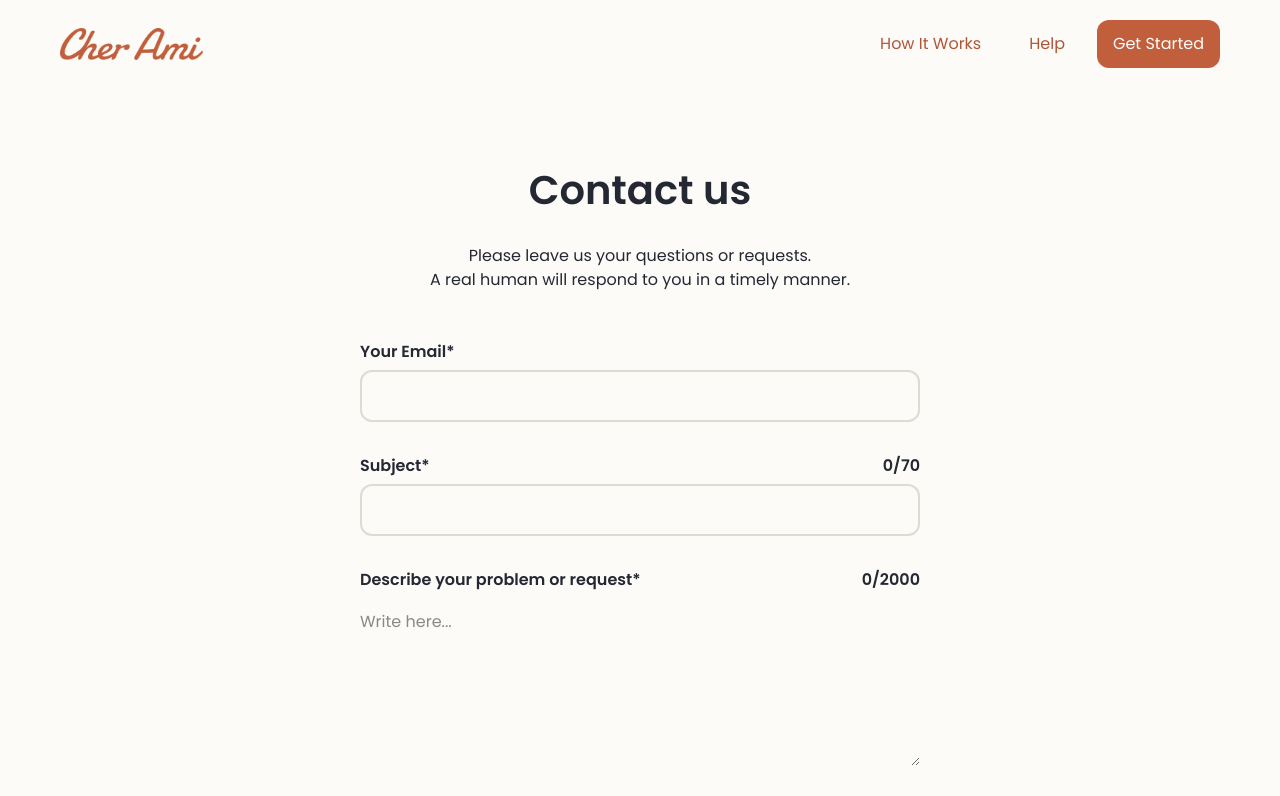
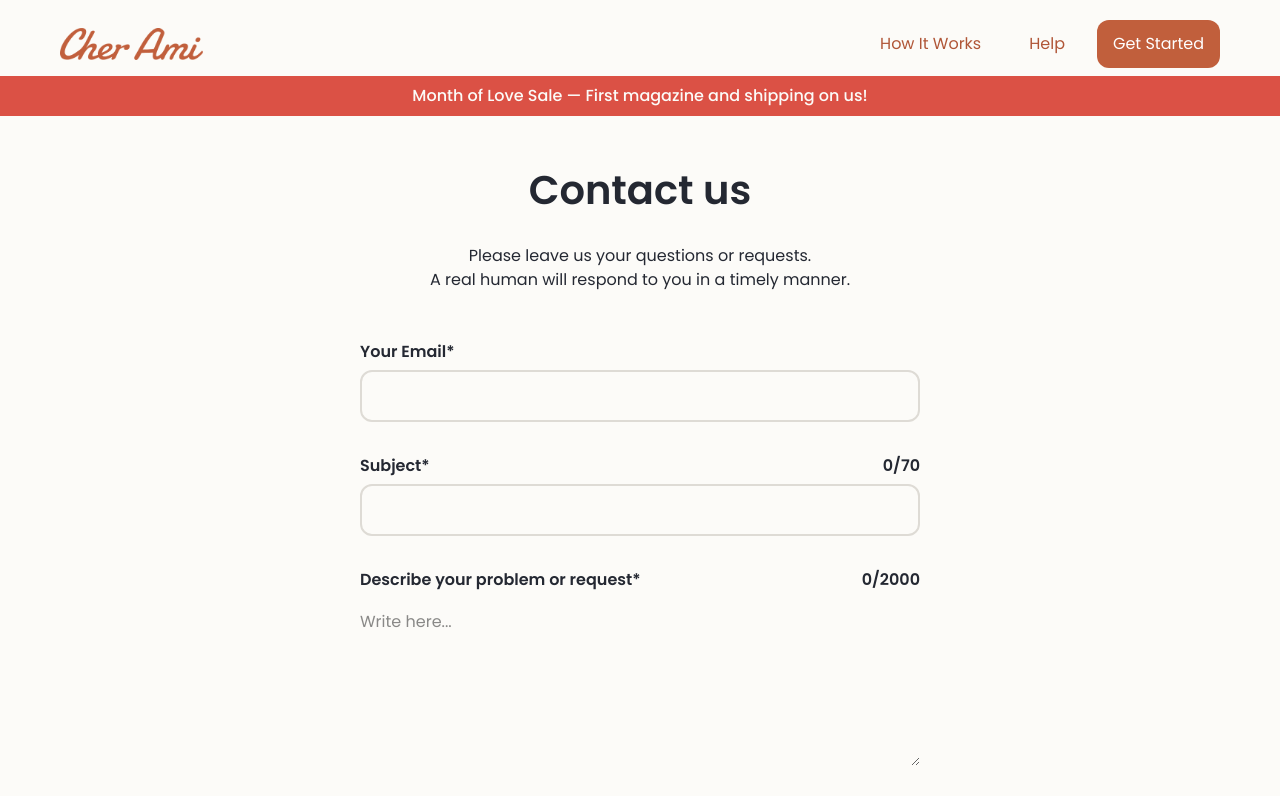
Before and after one commit to Jackalope523/cher-ami-website, a Next.js app: page /contact in a window 1280 px wide. Shown: the top 796 px of the page. Built offline with nearby package versions, Linux system fonts and the light colour scheme.

Commit message:
Add valentine's header

```diff
--- a/app/globals.css
+++ b/app/globals.css
@@ -34,5 +34,17 @@ body {
   .no-scrollbar {
       -ms-overflow-style: none;  /* IE and Edge */
       scrollbar-width: none;  /* Firefox */
+  }
+
+  @keyframes slideDown {
+    0%   { transform: translateY(-18px); opacity: 0; }
+    100% { transform: translateY(0); opacity: 1; }
+  }
+
+  /* utility: starts after a short delay, 700ms duration, ease-in-out */
+  .animate-slide-down {
+    animation: slideDown 700ms ease-in-out 1200ms;
+    animation-fill-mode: both;
+    will-change: transform, opacity;
+  }
 }
-}
--- a/components/Header.tsx
+++ b/components/Header.tsx
@@ -60,7 +60,7 @@ export default function Header() {
           <Image src={showMenu ? CloseIcon : MenuIcon } alt="Open menu" width={24} height={24} />
         </button>
       </div>
-      {showMenu && (
+      {showMenu ? (
         <div className="sm:hidden flex flex-col w-full max-w-[1200px] bg-[#FCFBF8] mx-auto px-5 pb-2">
           <Link
             href="/product"
@@ -108,6 +108,16 @@ export default function Header() {
             </Link>
           </div>
         </div>
+       ) : (
+        <div
+          className="absolute bg-[#DB5145] w-full animate-slide-down">
+          <Link href="/start">
+            <p className="text-[#FCFBF8] text-center font-medium
+                          py-2 px-5 lg:px-13 xl:px-5">
+              Month of Love Sale — First magazine and shipping on us!
+            </p>
+          </Link>
+        </div>
       )}
     </header>
   );
```
